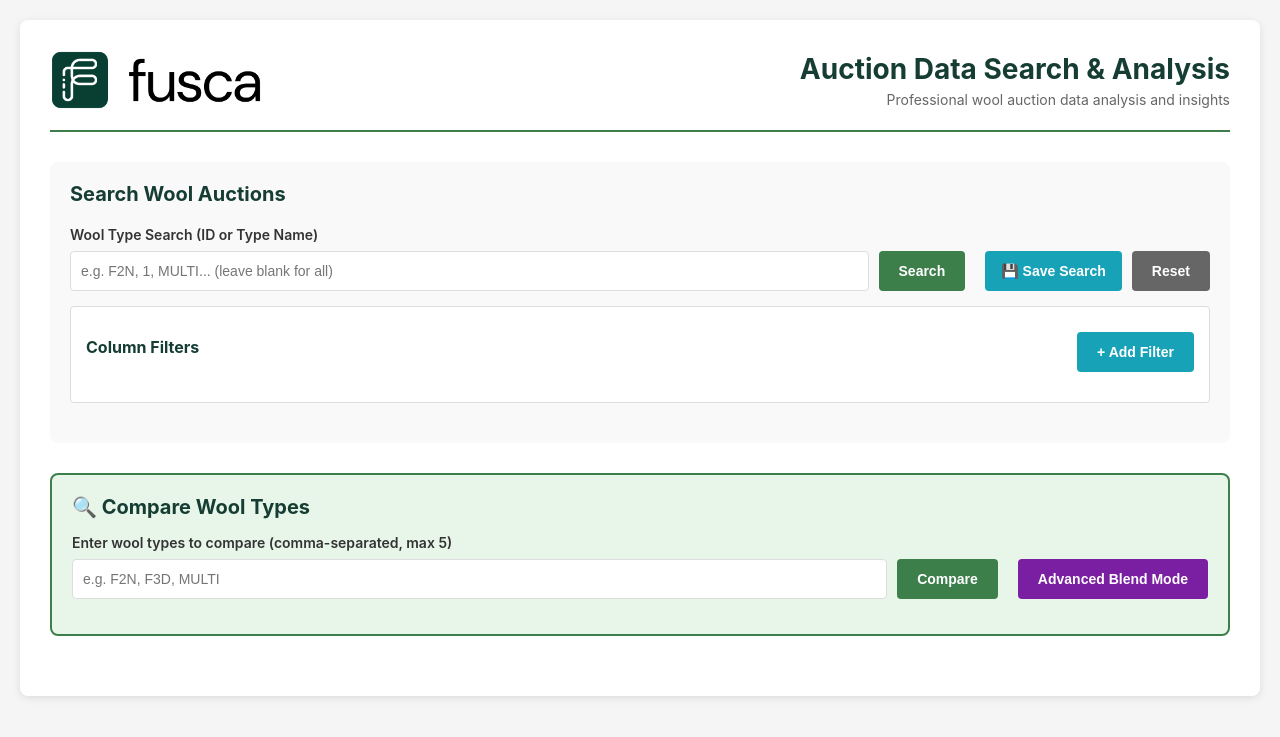
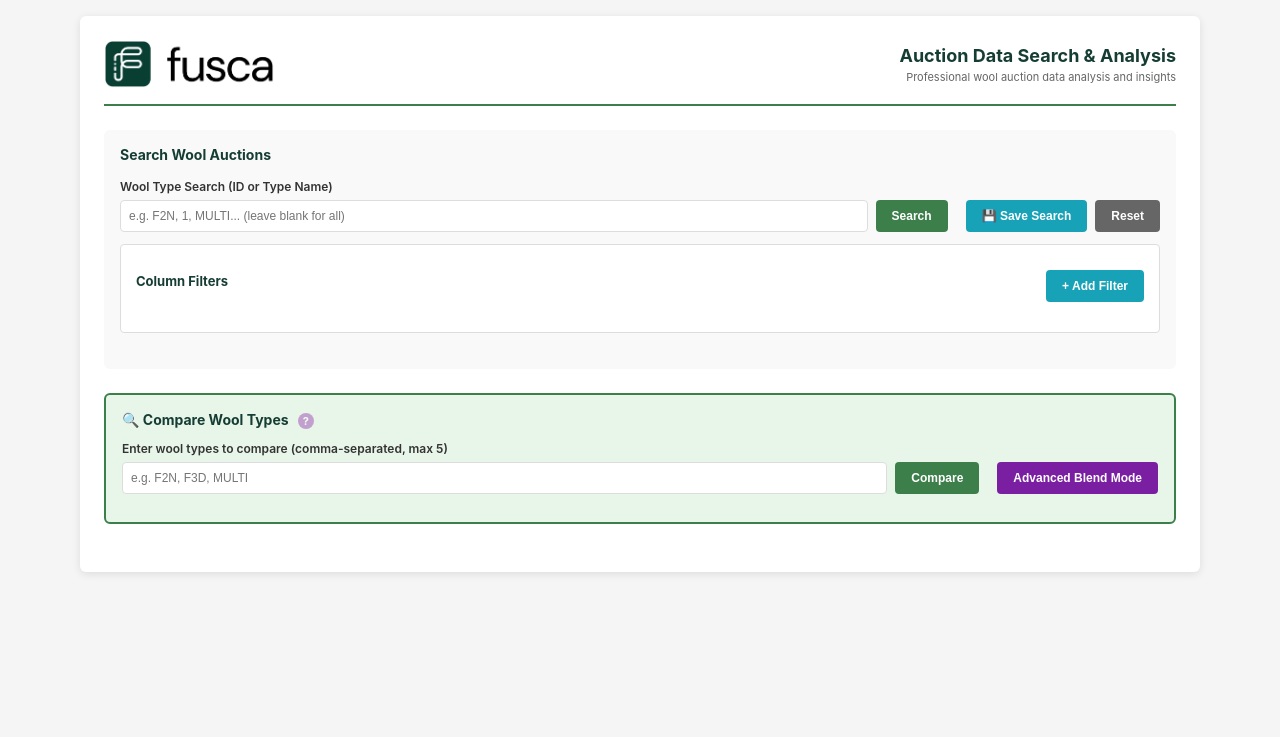
Before and after one commit to cosgroryan/fusca_pro_lookup, a Flask app: page / in a window 1280 px wide. Shown: the top 737 px of the page. Run offline with Flask 3, Linux system fonts and the light colour scheme.

Commit message:
standard sized fonts

```diff
--- a/templates/auction_search.html
+++ b/templates/auction_search.html
@@ -18,29 +18,30 @@
         body {
             font-family: -apple-system, BlinkMacSystemFont, 'Segoe UI', Roboto, Oxygen, Ubuntu, Cantarell, sans-serif;
             background: #f5f5f5;
-            padding: 20px;
+            padding: 16px;
+            font-size: 12px;
         }
 
         .container {
-            max-width: 1400px;
+            max-width: 1120px;
             margin: 0 auto;
             background: white;
-            border-radius: 8px;
+            border-radius: 6px;
             box-shadow: 0 2px 8px rgba(0,0,0,0.1);
-            padding: 30px;
+            padding: 24px;
         }
 
         .header {
             display: flex;
             align-items: center;
-            gap: 20px;
-            margin-bottom: 30px;
-            padding-bottom: 20px;
+            gap: 16px;
+            margin-bottom: 24px;
+            padding-bottom: 16px;
             border-bottom: 2px solid #3D7F4B;
         }
 
         .header-logo {
-            height: 60px;
+            height: 48px;
             width: auto;
         }
 
@@ -52,29 +53,37 @@
         h1 {
             color: #153D33;
             margin: 0;
-            font-size: 28px;
+            font-size: 18px;
+        }
+
+        h2 {
+            font-size: 14px;
+        }
+
+        h3 {
+            font-size: 13px;
         }
 
         .header-subtitle {
             color: #666;
-            font-size: 14px;
-            margin-top: 5px;
+            font-size: 11px;
+            margin-top: 4px;
         }
 
         .search-section {
             background: #f9f9f9;
-            padding: 20px;
-            border-radius: 8px;
-            margin-bottom: 30px;
+            padding: 16px;
+            border-radius: 6px;
+            margin-bottom: 24px;
         }
 
         .search-group {
-            margin-bottom: 15px;
+            margin-bottom: 12px;
         }
 
         .search-bar {
             display: flex;
-            gap: 10px;
+            gap: 8px;
             align-items: center;
         }
 
@@ -85,18 +94,18 @@
         label {
             display: block;
             font-weight: 600;
-            margin-bottom: 8px;
+            margin-bottom: 6px;
             color: #333;
-            font-size: 14px;
+            font-size: 12px;
         }
 
         input[type="text"], input[type="number"], select, input[type="date"] {
-            padding: 10px;
+            padding: 8px;
             border: 1px solid #ddd;
             border-radius: 4px;
-            font-size: 14px;
+            font-size: 12px;
             background: white;
-            height: 40px;
+            height: 32px;
             line-height: 1;
         }
 
@@ -137,11 +147,12 @@
             background: #17a2b8;
             color: white;
             border: none;
-            padding: 10px 20px;
+            padding: 8px 16px;
             border-radius: 4px;
             cursor: pointer;
-            font-size: 14px;
+            font-size: 12px;
             margin-top: 10px;
+            height: 32px;
         }
 
         .add-filter-btn:hover {
@@ -166,13 +177,13 @@
         .filters-header h3 {
             margin: 0;
             color: #153D33;
-            font-size: 16px;
+            font-size: 13px;
         }
 
         .filter-column {
             font-weight: 600;
             color: #666;
-            font-size: 13px;
+            font-size: 12px;
             margin-right: 10px;
             min-width: 120px;
         }
@@ -181,13 +192,13 @@
             background: #3D7F4B;
             color: white;
             border: none;
-            padding: 10px 20px;
+            padding: 8px 16px;
             border-radius: 4px;
-            font-size: 14px;
+            font-size: 12px;
             font-weight: 600;
             cursor: pointer;
             transition: background 0.3s;
-            height: 40px;
+            height: 32px;
             line-height: 1;
         }
 
@@ -304,9 +317,10 @@
             border: none;
             padding: 8px 16px;
             border-radius: 4px;
-            font-size: 14px;
+            font-size: 12px;
             cursor: pointer;
             margin-left: 10px;
+            height: 32px;
         }
 
         .save-search-btn:hover {
@@ -502,6 +517,83 @@
             opacity: 0;
             margin: 0;
             padding: 0;
+        }
+
+        /* Tooltip styles */
+        .help-icon {
+            display: inline-flex;
+            align-items: center;
+            justify-content: center;
+            width: 16px;
+            height: 16px;
+            border-radius: 50%;
+            background: #9C4DB5;
+            color: white;
+            font-size: 11px;
+            font-weight: bold;
+            cursor: help;
+            margin-left: 6px;
+            position: relative;
+            vertical-align: middle;
+            opacity: 0.5;
+            transition: opacity 0.2s;
+        }
+
+        .help-icon:hover {
+            background: #7B1FA2;
+            opacity: 1;
+        }
+
+        .tooltip {
+            position: absolute;
+            background: #f5f0e8;
+            color: #333;
+            padding: 12px;
+            border-radius: 6px;
+            font-size: 12px;
+            line-height: 1.6;
+            width: 360px;
+            max-width: 90vw;
+            left: 24px;
+            bottom: 0;
+            z-index: 1000;
+            box-shadow: 0 4px 12px rgba(0,0,0,0.25);
+            border: 1px solid #d4c5a9;
+            display: none;
+            font-weight: normal;
+            pointer-events: none;
+        }
+
+        .help-icon:hover .tooltip,
+        .tooltip:hover {
+            display: block;
+            pointer-events: auto;
+        }
+
+        .help-icon:hover .tooltip {
+            pointer-events: auto;
+        }
+
+        .tooltip strong {
+            color: #3D7F4B;
+            display: block;
+            margin-top: 10px;
+            margin-bottom: 4px;
+            font-weight: 600;
+        }
+
+        .tooltip strong:first-child {
+            margin-top: 0;
+        }
+
+        .tooltip code {
+            background: rgba(61, 127, 75, 0.1);
+            padding: 2px 6px;
+            border-radius: 3px;
+            font-family: 'Courier New', monospace;
+            font-size: 11px;
+            color: #153D33;
+            border: 1px solid rgba(61, 127, 75, 0.2);
         }
 
         .table-container {
@@ -618,13 +711,13 @@
 
         <div class="saved-searches-section" id="savedSearchesSection" style="display: none;">
             <div style="display: flex; justify-content: space-between; align-items: center; margin-bottom: 10px;">
-                <h3 style="margin: 0; color: #153D33; font-size: 16px;">Saved Searches</h3>
+                <h3 style="margin: 0; color: #153D33; font-size: 13px;">Saved Searches</h3>
             </div>
             <div id="savedSearchesList"></div>
         </div>
 
         <div class="search-section">
-            <h2 style="margin-bottom: 20px; color: #153D33; font-size: 20px;">Search Wool Auctions</h2>
+            <h2 style="margin-bottom: 16px; color: #153D33; font-size: 14px;">Search Wool Auctions</h2>
 
             <div class="search-group">
                 <label for="wool_type">Wool Type Search (ID or Type Name)</label>
@@ -646,7 +739,37 @@
         </div>
 
         <div class="search-section" style="background: #e8f5e9; border: 2px solid #3D7F4B;">
-            <h2 style="margin-bottom: 15px; color: #153D33; font-size: 20px;">🔍 Compare Wool Types</h2>
+            <h2 style="margin-bottom: 12px; color: #153D33; font-size: 14px;">
+                🔍 Compare Wool Types
+                <span class="help-icon">
+                    ?
+                    <div class="tooltip">
+                        <strong>How it works:</strong>
+                        Compare multiple wool types side-by-side to see price trends over time. Each type gets its own line on the chart.
+
+                        <strong>Basic Syntax:</strong>
+                        Enter wool types separated by commas<br>
+                        <code>F2N, F3D, C3G</code>
+
+                        <strong>Grouping Similar Types:</strong>
+                        Use parentheses to group similar types into one averaged line<br>
+                        <code>F3D, (C3G, C4G, C3D), F2E</code><br>
+                        This treats C3G, C4G, and C3D as one blended type.
+
+                        <strong>Advanced Blend Mode:</strong>
+                        Click "Advanced Blend Mode" to:
+                        • Assign weights to each type/group<br>
+                        • Apply custom filters per type<br>
+                        • See a weighted average line<br>
+                        • Interpolate missing data for smooth trends
+
+                        <strong>Examples:</strong>
+                        <code>F2N, F3D</code> - Compare 2 types<br>
+                        <code>(F2D, F3D), (C3G, C4G)</code> - Compare 2 groups<br>
+                        <code>F2N, (C3G, C2G, C4E), F4E</code> - Mix singles & groups
+                    </div>
+                </span>
+            </h2>
             <div class="search-group">
                 <label for="compareTypes">Enter wool types to compare (comma-separated, max 5)</label>
                 <div class="search-bar">
```
Also changed, not shown: other parts of templates/auction_search.html (+37 -32 lines).
